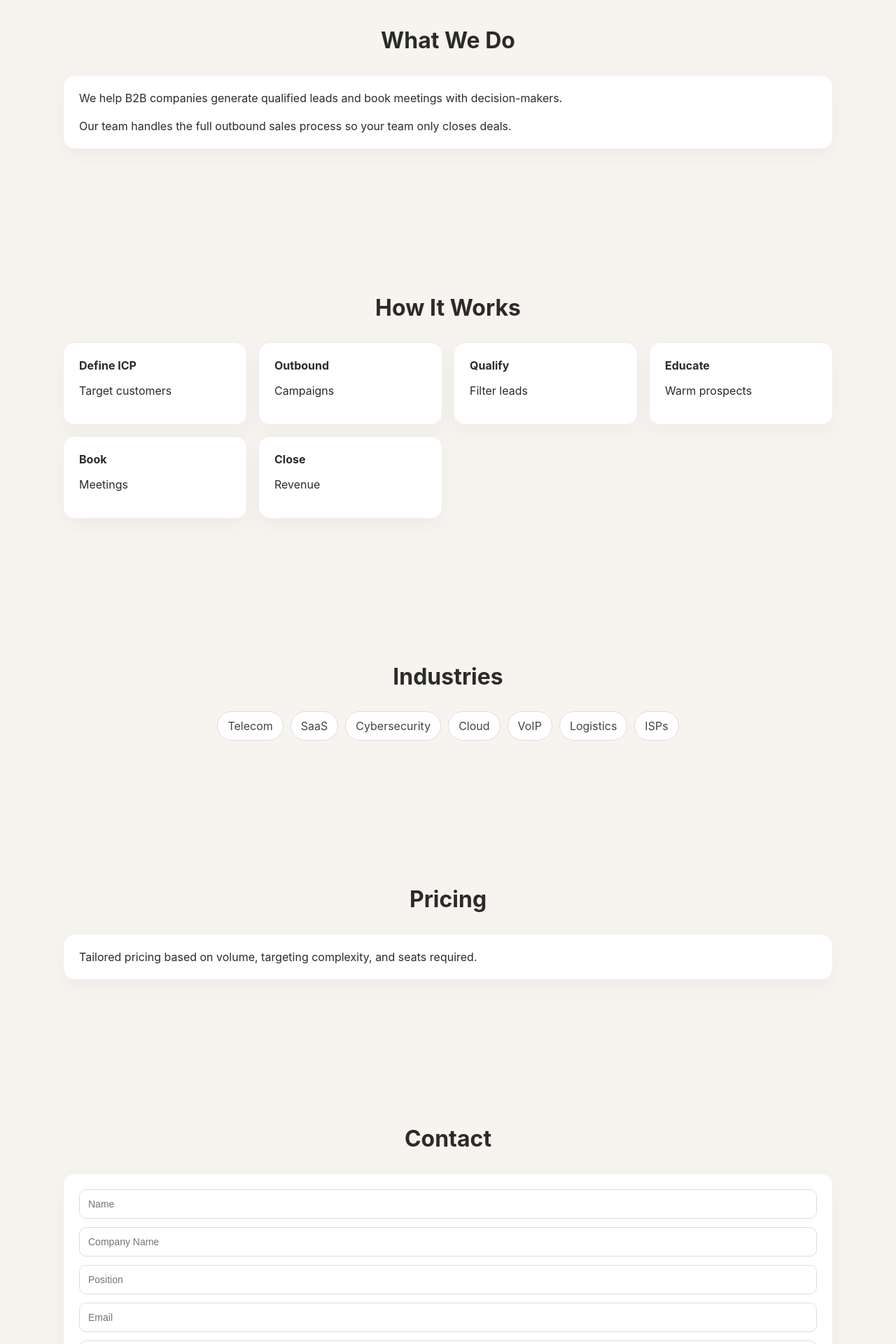
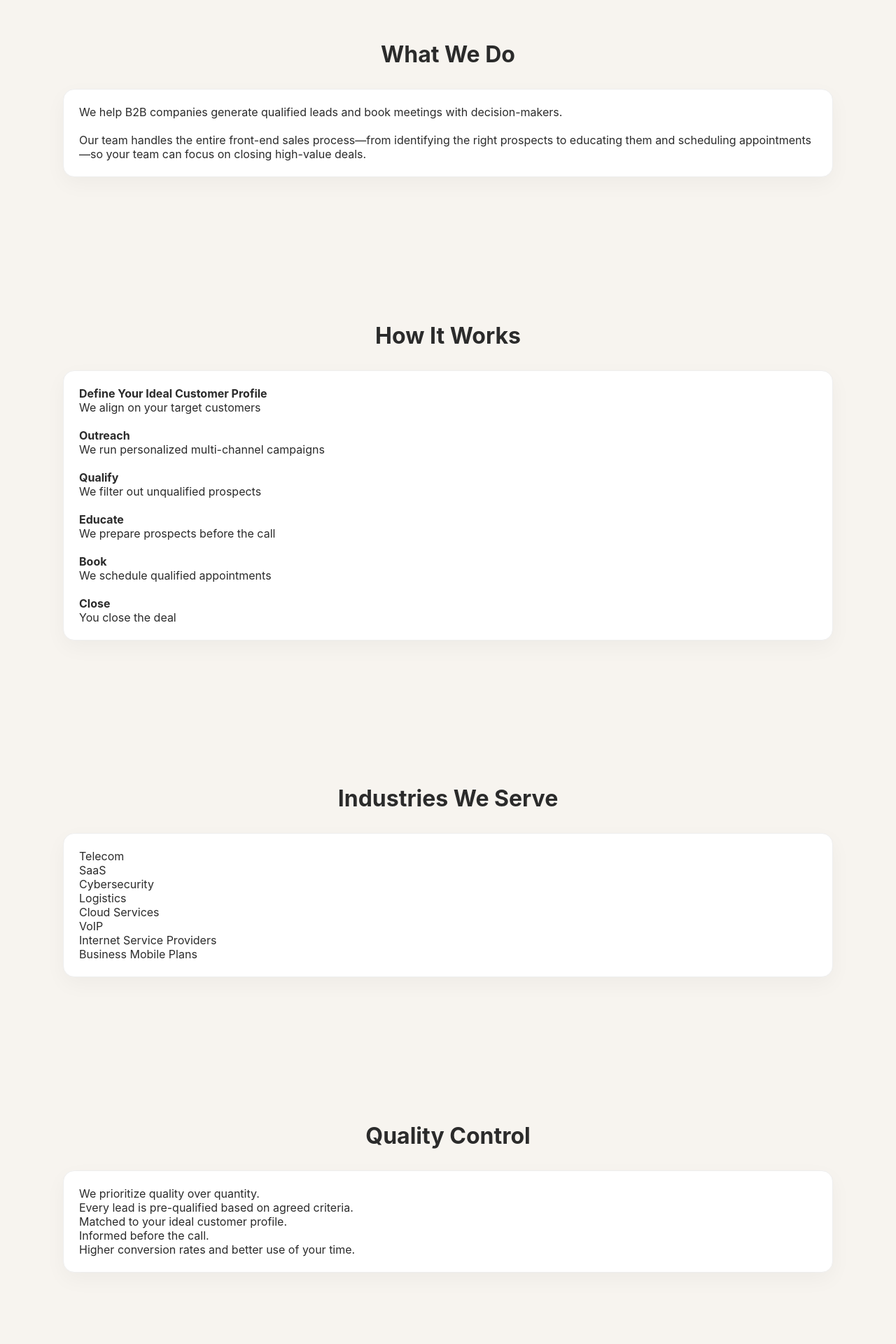
Before and after one commit to youssefamrr0582-debug/leadex-au, a React (Vite) app: page / in a window 1280 px wide. Shown: the part 700-2620 px from the top of the page at 70% size. Built offline with nearby package versions, Linux system fonts and the light colour scheme.

Commit message:
Update App.jsx

```diff
--- a/src/App.jsx
+++ b/src/App.jsx
@@ -19,10 +19,12 @@ export default function App() {
         <div className="logo">LeadEX</div>
 
         <div className="links">
-          <a href="#what">What</a>
-          <a href="#how">How</a>
+          <a href="#what">What We Do</a>
+          <a href="#how">How It Works</a>
           <a href="#industries">Industries</a>
+          <a href="#quality">Quality</a>
           <a href="#pricing">Pricing</a>
+          <a href="#guarantee">Guarantee</a>
           <a href="#contact">Contact</a>
         </div>
       </header>
@@ -35,10 +37,10 @@ export default function App() {
         </h1>
 
         <p>
-          We generate qualified B2B leads and book decision-maker meetings for sales teams.
+          We generate qualified B2B leads and book decision-maker meetings so your sales team only closes.
         </p>
 
-        <a href="#contact" className="cta">Get Started</a>
+        <a className="cta" href="#contact">Get Started</a>
       </section>
 
       {/* WHAT */}
@@ -46,9 +48,8 @@ export default function App() {
         <h2>What We Do</h2>
 
         <div className="card">
-          We help B2B companies generate qualified leads and book meetings with decision-makers.
-          <br /><br />
-          Our team handles the full outbound sales process so your team only closes deals.
+          We help B2B companies generate qualified leads and book meetings with decision-makers.<br /><br />
+          Our team handles the entire front-end sales process—from identifying the right prospects to educating them and scheduling appointments—so your team can focus on closing high-value deals.
         </div>
       </section>
 
@@ -56,31 +57,53 @@ export default function App() {
       <section id="how" className="section">
         <h2>How It Works</h2>
 
-        <div className="grid">
-          {[
-            ["Define ICP", "Target customers"],
-            ["Outbound", "Campaigns"],
-            ["Qualify", "Filter leads"],
-            ["Educate", "Warm prospects"],
-            ["Book", "Meetings"],
-            ["Close", "Revenue"]
-          ].map((i, idx) => (
-            <div key={idx} className="card hover">
-              <b>{i[0]}</b>
-              <p>{i[1]}</p>
-            </div>
-          ))}
+        <div className="card">
+          <b>Define Your Ideal Customer Profile</b><br />
+          We align on your target customers<br /><br />
+
+          <b>Outreach</b><br />
+          We run personalized multi-channel campaigns<br /><br />
+
+          <b>Qualify</b><br />
+          We filter out unqualified prospects<br /><br />
+
+          <b>Educate</b><br />
+          We prepare prospects before the call<br /><br />
+
+          <b>Book</b><br />
+          We schedule qualified appointments<br /><br />
+
+          <b>Close</b><br />
+          You close the deal
         </div>
       </section>
 
       {/* INDUSTRIES */}
       <section id="industries" className="section">
-        <h2>Industries</h2>
+        <h2>Industries We Serve</h2>
 
-        <div className="chips">
-          {["Telecom","SaaS","Cybersecurity","Cloud","VoIP","Logistics","ISPs"].map((i, idx) => (
-            <span key={idx} className="chip">{i}</span>
-          ))}
+        <div className="card">
+          Telecom<br />
+          SaaS<br />
+          Cybersecurity<br />
+          Logistics<br />
+          Cloud Services<br />
+          VoIP<br />
+          Internet Service Providers<br />
+          Business Mobile Plans
+        </div>
+      </section>
+
+      {/* QUALITY */}
+      <section id="quality" className="section">
+        <h2>Quality Control</h2>
+
+        <div className="card">
+          We prioritize quality over quantity.<br />
+          Every lead is pre-qualified based on agreed criteria.<br />
+          Matched to your ideal customer profile.<br />
+          Informed before the call.<br />
+          Higher conversion rates and better use of your time.
         </div>
       </section>
 
@@ -89,35 +112,43 @@ export default function App() {
         <h2>Pricing</h2>
 
         <div className="card">
-          Tailored pricing based on volume, targeting complexity, and seats required.
+          Our pricing is tailored to your needs.<br /><br />
+          It depends on:<br />
+          • Number of seats (appointments capacity)<br />
+          • Lead volume<br />
+          • Targeting complexity<br /><br />
+          We agree on all parameters upfront for clear expectations and scalable results.
+        </div>
+      </section>
+
+      {/* GUARANTEE */}
+      <section id="guarantee" className="section">
+        <h2>Guarantee</h2>
+
+        <div className="card highlight">
+          <b>80% Minimum Show Rate Guarantee</b><br />
+          If performance drops below 80%, we will compensate you with additional meetings or credit.
         </div>
       </section>
 
       {/* CONTACT */}
       <section id="contact" className="section">
-        <h2>Contact</h2>
+        <h2>Contact Us</h2>
 
-        <div className="card formCard">
+        <div className="card">
+          📞 Phone: 02 7265 1399<br />
+          ✉️ Email: info@lea-dex.com
+        </div>
 
-          <input placeholder="Name" />
-          <input placeholder="Company Name" />
-          <input placeholder="Position" />
-          <input placeholder="Email" />
-          <textarea placeholder="Message"></textarea>
+        <div className="card">
+          <input placeholder="Name" /><br /><br />
+          <input placeholder="Email" /><br /><br />
+          <textarea placeholder="Message"></textarea><br /><br />
+          <button className="cta">Send</button>
+        </div>
 
-          <button className="cta">Send Message</button>
-
-          <div className="contactInfo">
-            📞 02 7265 1399<br />
-            ✉️ info@lea-dex.com
-          </div>
-
-        </div>
+        <p className="subtext">We'll get back to you shortly</p>
       </section>
-
-      <footer className="footer">
-        © 2026 LeadEX
-      </footer>
 
     </div>
   );
```
